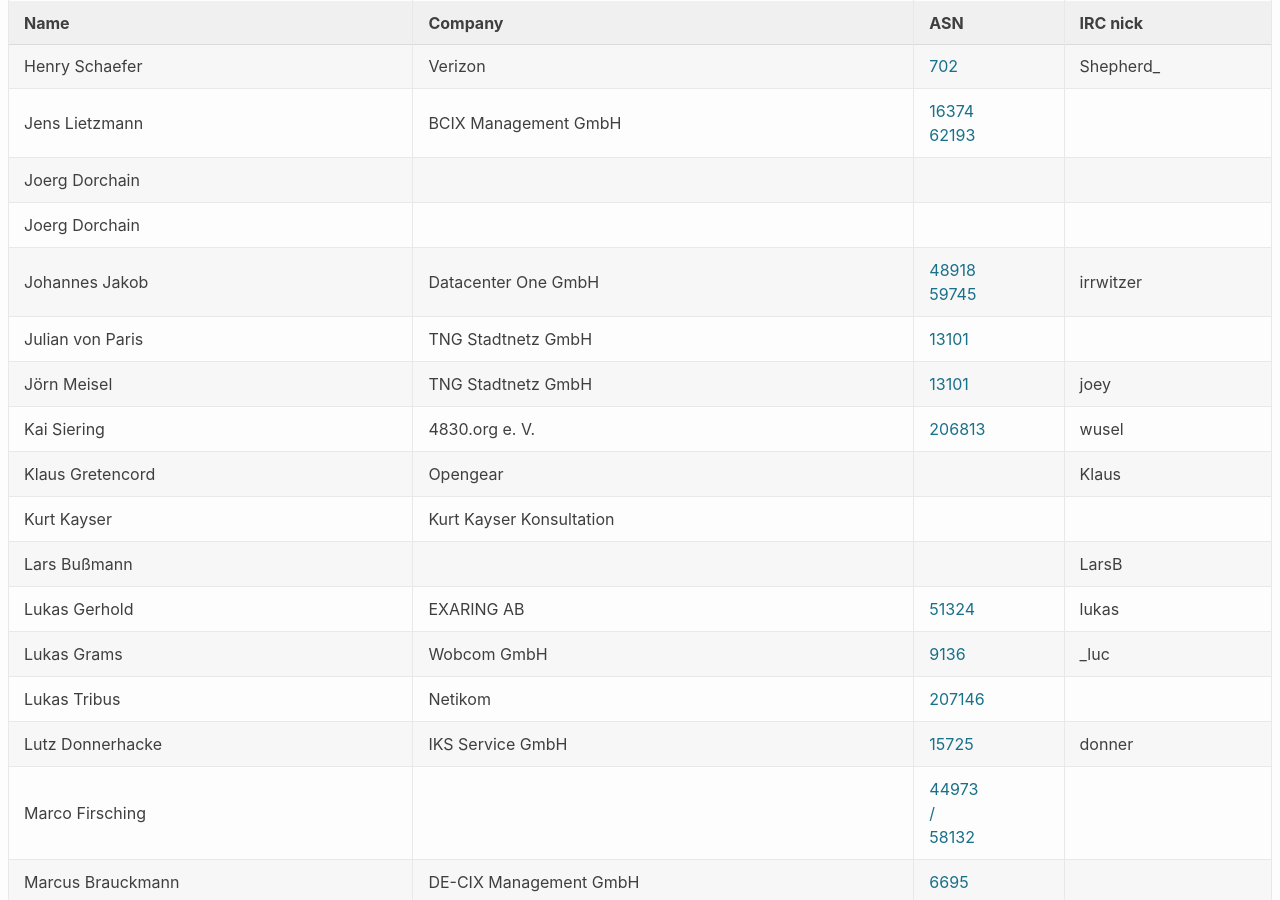
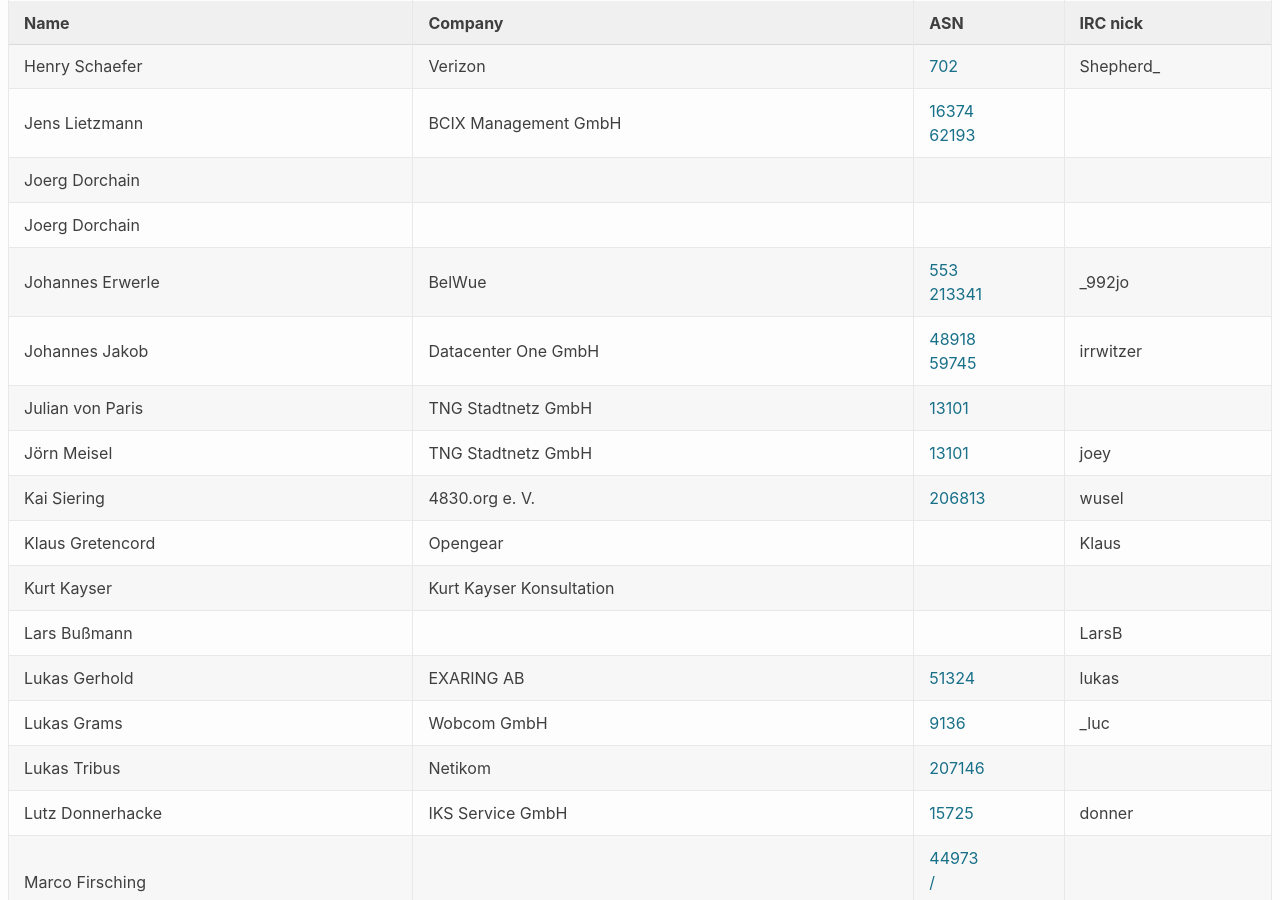
Before and after one commit to denog/pretix-attendeelist, a Jekyll site: the page built from meetup2022_01/index.markdown, in a window 1280 px wide and 900 px high, scrolled down 913 px. Built offline with Jekyll 4.4.1, drawn with Linux system fonts in a browser that asks for light colours.

Commit message:
Latest data: Tue Feb  8 09:12:31 UTC 2022

```diff
--- a/_data/attendees_denog_meetup_2022-01.json
+++ b/_data/attendees_denog_meetup_2022-01.json
@@ -136,6 +136,12 @@
     "company": null,
     "irc": null,
     "asn": null
+  },
+  {
+    "name": "Johannes Erwerle",
+    "company": "BelWue",
+    "irc": "_992jo",
+    "asn": "553, 213341"
   },
   {
     "name": "Johannes Jakob",
```
